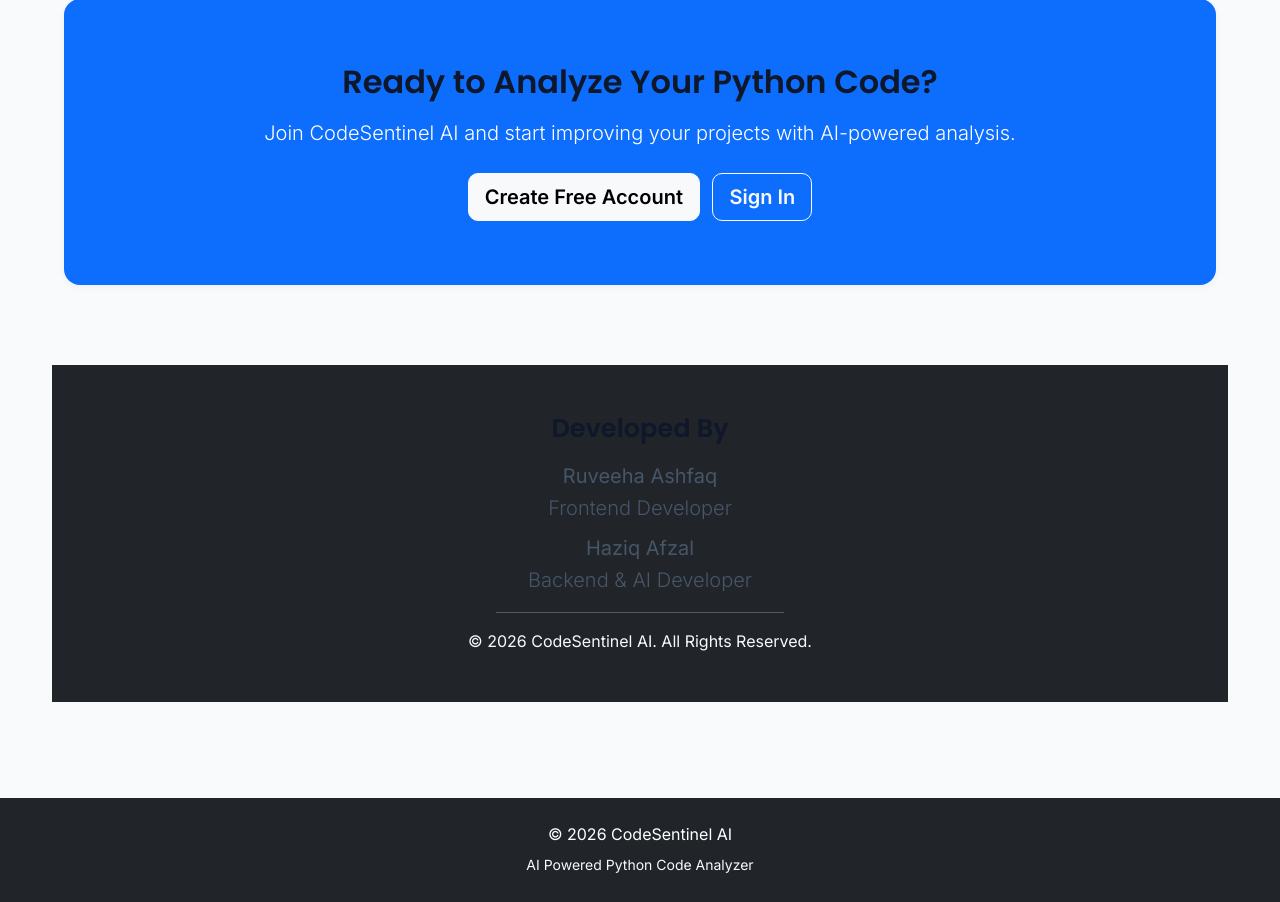
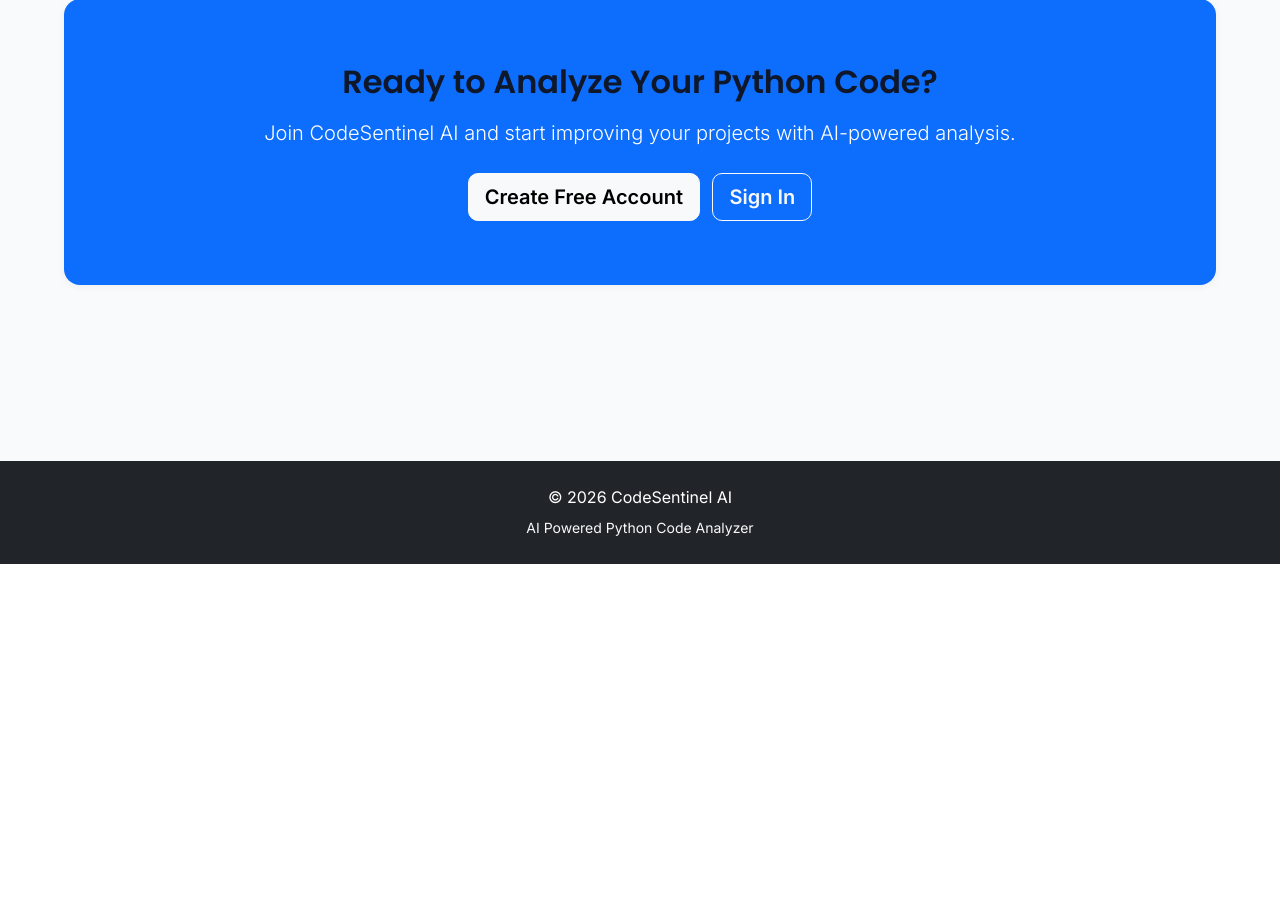
Before and after one commit to HaziqBinAfzal/HR-Presents-Sentrix, a Python web app: template templates/home.html in a window 1280 px wide. Shown: the part 4137-5039 px from the top of the page. After the commit the page ends 4701 px from the top, so only its background shows below. Run offline with Jinja, Linux system fonts and the light colour scheme; the template is opened without the code that fills it, so the values that code supplies are empty.

Commit message:
Update home page, testimonials and hero image

```diff
--- a/templates/home.html
+++ b/templates/home.html
@@ -844,36 +844,4 @@
 
 </section>
 
-<!-- ================= DEVELOPERS ================= -->
-
-<section class="py-5 bg-dark text-white">
-
-    <div class="container text-center">
-
-        <h3 class="mb-3">
-            Developed By
-        </h3>
-
-        <p class="lead mb-2">
-            <strong>Ruveeha Ashfaq</strong>
-            <br>
-            Frontend Developer
-        </p>
-
-        <p class="lead mb-2">
-            <strong>Haziq Afzal</strong>
-            <br>
-            Backend & AI Developer
-        </p>
-
-        <hr class="border-light w-25 mx-auto">
-
-        <p class="mb-0 text-light">
-            © 2026 CodeSentinel AI. All Rights Reserved.
-        </p>
-
-    </div>
-
-</section>
-
 {% endblock %}
```
Also changed, not shown: 1 other file.
